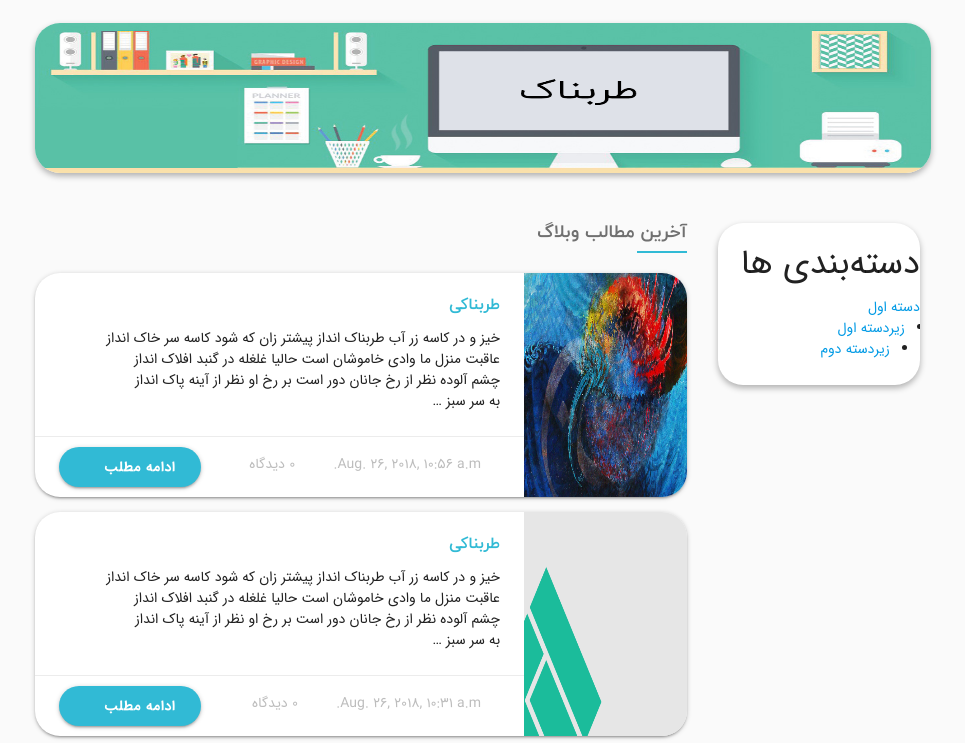
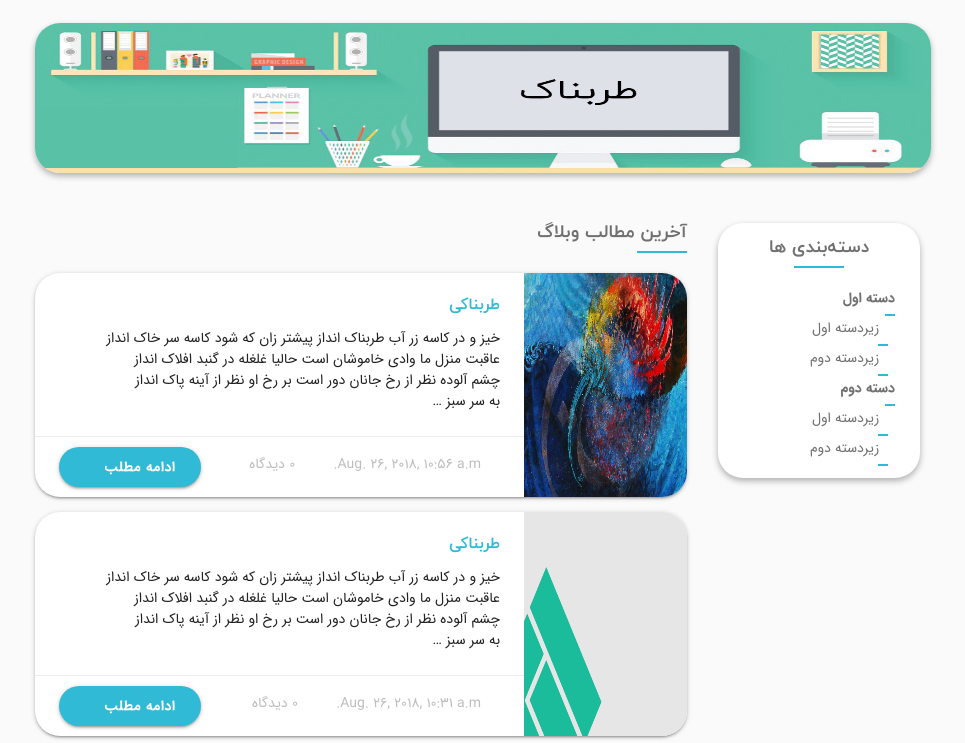
Before and after one commit to mh314k/tarabnak, a Django app: page / in a window 1280 px wide. Shown: the part 861-1604 px from the top of the page, without its empty margins (157-1122 px from the left). Run offline with Django 3.2, Linux system fonts and the light colour scheme; data comes from the database, SQL or seed files in the repository; parts of the project's set-up code (start-up, migrations or seed data) failed here and were passed over; some web fonts are replaced.

Commit message:
finish styling sidebar menu

```diff
--- a/static/scss/tarabnak.scss
+++ b/static/scss/tarabnak.scss
@@ -384,6 +384,7 @@ body {
 		}
 	}
 
+	$main-color: #31bad5;
 	.sidebar {
 
 		.widgetbox {
@@ -391,13 +392,89 @@ body {
 			background-color: #ffffff;
 			box-shadow: 0 3px 6px 0 rgba(0, 0, 0, 0.3);
 			overflow: hidden;
+			padding: 15px 0;
 
-			.list-nested {
-				list-style: disc;
-				padding-right: 15px;
+			.title-widget {
+				font-size: 16px;
+				color: #707070;
+				position: relative;
+				cursor: pointer;
+				margin-bottom: 25px;
+				@include single-transition(all, 320ms);
 
-				li {
-					list-style-type: disc;
+				h4 {
+					font-size: 18px;
+					font-weight: bold;
+				}
+
+				&:after {
+					content: '';
+					width: 50px;
+					border-bottom: 2px solid #31bad5;
+					position: absolute;
+					bottom: -10px;
+					right: 0;
+					left: 0;
+					display: block;
+					margin: 0 auto;
+					@include single-transition(all, 320ms);
+				}
+
+				&:hover:after {
+					width: 75px;
+				}
+			}
+
+			.widget-body {
+				.widget-list {
+					font-weight: bold;
+
+					.widget-list-item {
+
+						a {
+							color: #707070;
+							padding: 0 25px;
+							line-height: 30px;
+							position: relative;
+							display: block;
+
+
+							&:after {
+								content: '';
+								width: 10px;
+								border-bottom: 2px solid #31bad5;
+								position: absolute;
+								bottom: -3px;
+								right: 25px;
+								@include single-transition(all, 320ms);
+							}
+
+							&:hover:after {
+								width: 30px;
+
+							}
+
+						}
+
+						.list-nested {
+							font-weight: normal;
+
+							li {
+								a {
+									&:before {
+										content: $do0k-keyboard_arrow_left;
+										font-family: $icomoon-font-family;
+										font-size: 20px;
+										vertical-align: top;
+									}
+
+									&:after {
+										right: 32px;
+									}
+								}
+							}
+						}
+					}
 				}
 			}
 		}
--- a/templates/blog/includes/Paginator.html
+++ b/templates/blog/includes/Paginator.html
@@ -14,7 +14,7 @@
 	{% if page_obj.has_next %}
 		<li class="next-page page-nav mg-r-80"><a href="?page={{ page_obj.next_page_number }}"><span>بعدی</span><i class="material-icons">chevron_left</i></a></li>
 	{% else %}
-		<li class="disabled next-page page-nav mg-r-80"><span>بعدی</span><i class="material-icons">chevron_left</i></li>
+		<li class="disabled next-page page-nav mg-r-80"><a href="#!">بعدی<i class="material-icons">chevron_left</i></a></li>
 	{% endif %}
 </ul>
 
--- a/templates/blog/includes/sidebar.html
+++ b/templates/blog/includes/sidebar.html
@@ -1,7 +1,7 @@
 <div class="col s12 m3 sidebar">
 	<div class="widgetbox pd-b-25">
 		<div class="title-widget">
-			<h4>دسته‌بندی ها</h4>
+			<h4 class="mg-t-0 center-align iryekan">دسته‌بندی ها</h4>
 		</div>
 		<div class="widget-body">
 			<ul class="widget-list">
@@ -18,6 +18,19 @@
 						</li>
 					</ul>
 				</li>
+				<li class="widget-list-item">
+					<a href="#!">دسته دوم</a>
+					<ul class="widget-list list-nested">
+						<li class="widget-list-item">
+							<a href="#!">زیردسته اول</a>
+							<ul class="widget-list list-nested">
+								<li class="widget-list-item">
+									<a href="#!">زیردسته دوم</a>
+								</li>
+							</ul>
+						</li>
+					</ul>
+				</li>
 			</ul>
 		</div>
 	</div>
```
Also changed, not shown: static/css/tarabnak.css.
